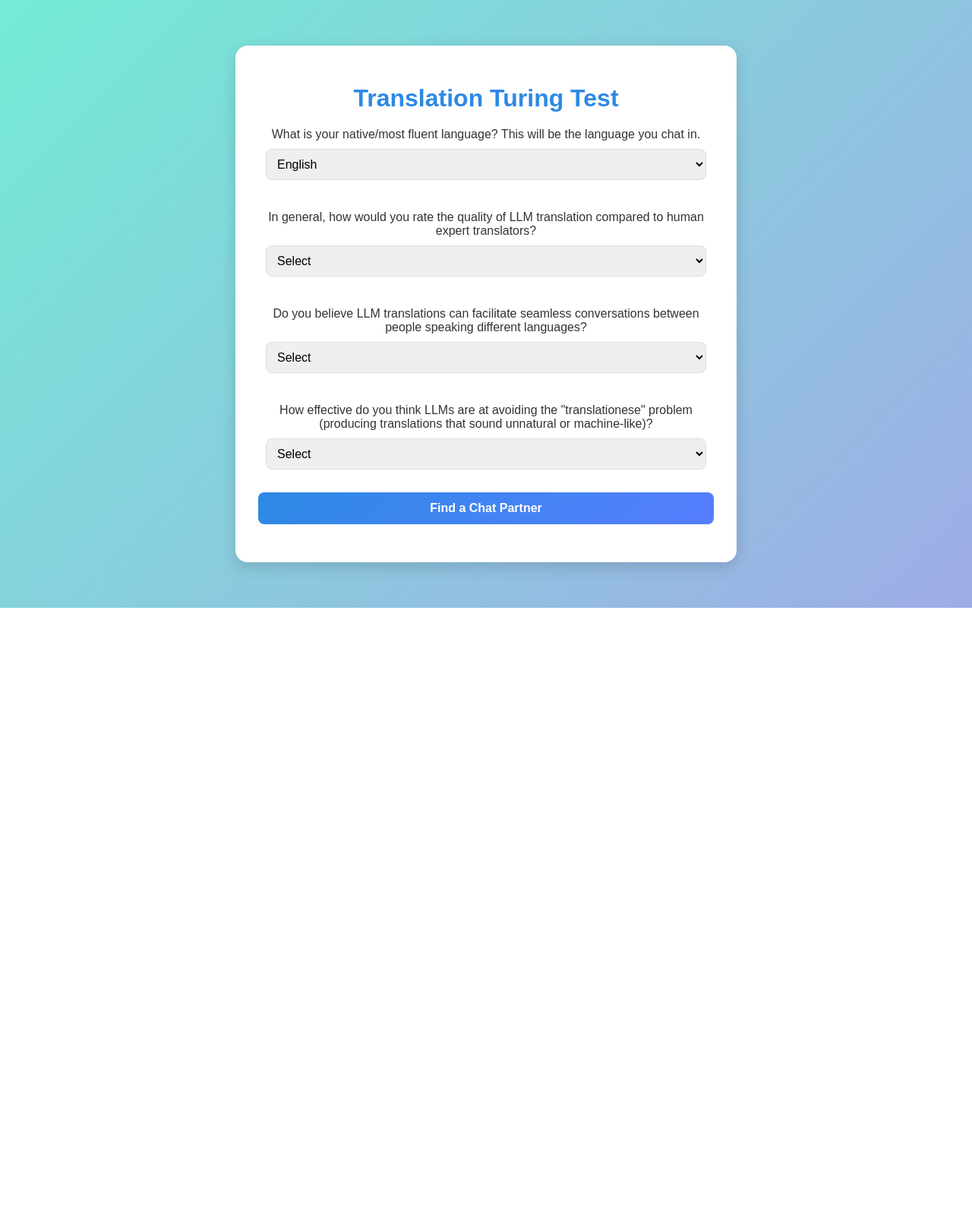
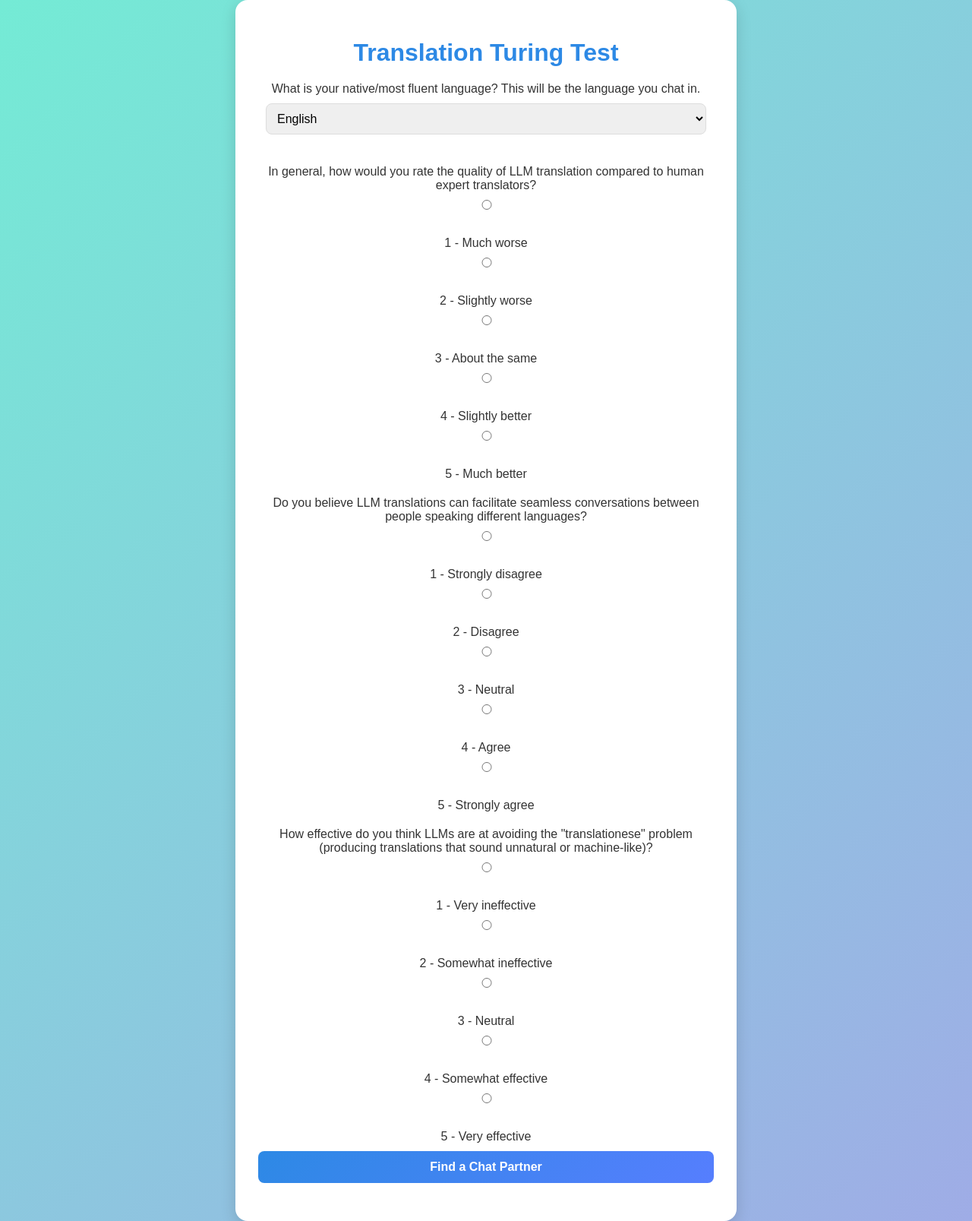
Before and after one commit to anshika-agarwal/llm-translation, a Python web app: template templates/index.html in a window 1280 px wide. Shown: the whole page at 76% size. Before the commit the page ends 800 px from the top, so only its background shows below. Run offline with Jinja, Linux system fonts and the light colour scheme; the template is opened without the code that fills it, so the values that code supplies are empty.

Commit message:
radio buttons

```diff
--- a/templates/index.html
+++ b/templates/index.html
@@ -121,9 +121,9 @@
             margin-top: 20px; /* Adds spacing between questions */
         }
 
-        #survey select {
-            margin-top: 10px; /* Adds spacing between the label and select dropdown */
-            margin-bottom: 20px; /* Ensures spacing after each dropdown */
+        #survey input[type="radio"] {
+            margin-top: 10px; /* Adds spacing between the label and radio buttons */
+            margin-bottom: 20px; /* Ensures spacing after each radio button */
         }
 
         #language-selection label {
@@ -172,34 +172,46 @@
             </select>
 
             <label for="question1">In general, how would you rate the quality of LLM translation compared to human expert translators?</label>
-            <select id="question1">
-                <option value="" disabled selected>Select</option>
-                <option value="1">Much worse</option>
-                <option value="2">Slightly worse</option>
-                <option value="3">About the same</option>
-                <option value="4">Slightly better</option>
-                <option value="5">Much better</option>
-            </select>
+            <div id="question1">
+                <input type="radio" id="q1-1" name="question1" value="1">
+                <label for="q1-1">1 - Much worse</label>
+                <input type="radio" id="q1-2" name="question1" value="2">
+                <label for="q1-2">2 - Slightly worse</label>
+                <input type="radio" id="q1-3" name="question1" value="3">
+                <label for="q1-3">3 - About the same</label>
+                <input type="radio" id="q1-4" name="question1" value="4">
+                <label for="q1-4">4 - Slightly better</label>
+                <input type="radio" id="q1-5" name="question1" value="5">
+                <label for="q1-5">5 - Much better</label>
+            </div>
 
             <label for="question2">Do you believe LLM translations can facilitate seamless conversations between people speaking different languages?</label>
-            <select id="question2">
-                <option value="" disabled selected>Select</option>
-                <option value="1">Strongly disagree</option>
-                <option value="2">Disagree</option>
-                <option value="3">Neutral</option>
-                <option value="4">Agree</option>
-                <option value="5">Strongly agree</option>
-            </select>
+            <div id="question2">
+                <input type="radio" id="q2-1" name="question2" value="1">
+                <label for="q2-1">1 - Strongly disagree</label>
+                <input type="radio" id="q2-2" name="question2" value="2">
+                <label for="q2-2">2 - Disagree</label>
+                <input type="radio" id="q2-3" name="question2" value="3">
+                <label for="q2-3">3 - Neutral</label>
+                <input type="radio" id="q2-4" name="question2" value="4">
+                <label for="q2-4">4 - Agree</label>
+                <input type="radio" id="q2-5" name="question2" value="5">
+                <label for="q2-5">5 - Strongly agree</label>
+            </div>
 
             <label for="question3">How effective do you think LLMs are at avoiding the "translationese" problem (producing translations that sound unnatural or machine-like)?</label>
-            <select id="question3">
-                <option value="" disabled selected>Select</option>
-                <option value="1">Very ineffective</option>
-                <option value="2">Somewhat ineffective</option>
-                <option value="3">Neutral</option>
-                <option value="4">Somewhat effective</option>
-                <option value="5">Very effective</option>
-            </select>
+            <div id="question3">
+                <input type="radio" id="q3-1" name="question3" value="1">
+                <label for="q3-1">1 - Very ineffective</label>
+                <input type="radio" id="q3-2" name="question3" value="2">
+                <label for="q3-2">2 - Somewhat ineffective</label>
+                <input type="radio" id="q3-3" name="question3" value="3">
+                <label for="q3-3">3 - Neutral</label>
+                <input type="radio" id="q3-4" name="question3" value="4">
+                <label for="q3-4">4 - Somewhat effective</label>
+                <input type="radio" id="q3-5" name="question3" value="5">
+                <label for="q3-5">5 - Very effective</label>
+            </div>
             <button onclick="findPair()">Find a Chat Partner</button>
         </div>
 
@@ -218,41 +230,54 @@
         <div id="survey">
             <h3>Survey</h3>
             <label>How would you rate your conversation on engagement, where 1 is very unengaging and 5 is super engaging?</label>
-            <select id="engagementRating">
-                <option value="" disabled selected>Select</option>
-                <option value="1">1</option>
-                <option value="2">2</option>
-                <option value="3">3</option>
-                <option value="4">4</option>
-                <option value="5">5</option>
-            </select>
+            <div id="engagementRating">
+                <input type="radio" id="er-1" name="engagementRating" value="1">
+                <label for="er-1">1</label>
+                <input type="radio" id="er-2" name="engagementRating" value="2">
+                <label for="er-2">2</label>
+                <input type="radio" id="er-3" name="engagementRating" value="3">
+                <label for="er-3">3</label>
+                <input type="radio" id="er-4" name="engagementRating" value="4">
+                <label for="er-4">4</label>
+                <input type="radio" id="er-5" name="engagementRating" value="5">
+                <label for="er-5">5</label>
+            </div>
 
             <label>How would you rate your conversation on friendliness, where 1 is very unfriendly and 5 is super friendly?</label>
-            <select id="friendlinessRating">
-                <option value="" disabled selected>Select</option>
-                <option value="1">1</option>
-                <option value="2">2</option>
-                <option value="3">3</option>
-                <option value="4">4</option>
-                <option value="5">5</option>
-            </select>
+            <div id="friendlinessRating">
+                <input type="radio" id="fr-1" name="friendlinessRating" value="1">
+                <label for="fr-1">1</label>
+                <input type="radio" id="fr-2" name="friendlinessRating" value="2">
+                <label for="fr-2">2</label>
+                <input type="radio" id="fr-3" name="friendlinessRating" value="3">
+                <label for="fr-3">3</label>
+                <input type="radio" id="fr-4" name="friendlinessRating" value="4">
+                <label for="fr-4">4</label>
+                <input type="radio" id="fr-5" name="friendlinessRating" value="5">
+                <label for="fr-5">5</label>
+            </div>
 
             <label>How would you rate the conversation quality overall, where 1 is very bad and 5 is very good?</label>
-            <select id="overallRating">
-                <option value="" disabled selected>Select</option>
-                <option value="1">1</option>
-                <option value="2">2</option>
-                <option value="3">3</option>
-                <option value="4">4</option>
-                <option value="5">5</option>
-            </select>
+            <div id="overallRating">
+                <input type="radio" id="or-1" name="overallRating" value="1">
+                <label for="or-1">1</label>
+                <input type="radio" id="or-2" name="overallRating" value="2">
+                <label for="or-2">2</label>
+                <input type="radio" id="or-3" name="overallRating" value="3">
+                <label for="or-3">3</label>
+                <input type="radio" id="or-4" name="overallRating" value="4">
+                <label for="or-4">4</label>
+                <input type="radio" id="or-5" name="overallRating" value="5">
+                <label for="or-5">5</label>
+            </div>
 
             <label>Do you think you were chatting with a native speaker of the language you chose?</label>
-            <select id="translationRating">
-                <option value="" disabled selected>Select</option>
-                <option value="1">Yes</option>
-                <option value="0">No</option>
-            </select>
+            <div id="translationRating">
+                <input type="radio" id="tr-yes" name="translationRating" value="1">
+                <label for="tr-yes">Yes</label>
+                <input type="radio" id="tr-no" name="translationRating" value="0">
+                <label for="tr-no">No</label>
+            </div>
 
             <label>Why did you believe your chat was a native speaker (or why not)?</label>
             <textarea id="nativeSpeakerReason" rows="4" placeholder="Please share your thoughts here..." style="width: 100%; padding: 10px; border: 1px solid #ddd; border-radius: 8px; margin-top: 5px; margin-bottom: 15px; box-sizing: border-box;"></textarea>
@@ -370,12 +395,13 @@
         }
 
         function submitSurvey() {
-            const engagementRating = document.getElementById("engagementRating").value;
-            const friendlinessRating = document.getElementById("friendlinessRating").value;
-            const overallRating = document.getElementById("overallRating").value;
-            const translationRating = document.getElementById("translationRating").value;
+            const engagementRating = document.querySelector('input[name="engagementRating"]:checked').value;
+            const friendlinessRating = document.querySelector('input[name="friendlinessRating"]:checked').value;
+            const overallRating = document.querySelector('input[name="overallRating"]:checked').value;
+            const translationRating = document.querySelector('input[name="translationRating"]:checked').value;
+            const nativeSpeakerReason = document.getElementById("nativeSpeakerReason").value;
 
-            if (!engagementRating || !friendlinessRating || !overallRating || !translationRating) {
+            if (!engagementRating || !friendlinessRating || !overallRating || !translationRating || !nativeSpeakerReason) {
                 alert("Please answer all the survey questions before submitting.");
                 return;
             }
@@ -384,7 +410,8 @@
         Engagement: ${engagementRating}
         Friendliness: ${friendlinessRating}
         Overall Quality: ${overallRating}
-        Native Speaker: ${translationRating === "1" ? "Yes" : "No"}`);
+        Native Speaker: ${translationRating === "1" ? "Yes" : "No"}
+        Native Speaker Reason: ${nativeSpeakerReason}`);
             document.getElementById("survey").style.display = "none";
         }
     </script>
```
